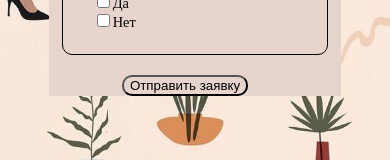
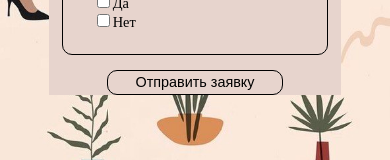
Before and after one commit to s1ga/grn-brows.github.io, a plain HTML site: page index.html in a window 390 px wide. Shown: the part 552-712 px from the top of the page. Drawn offline with Linux system fonts and the light colour scheme.

Commit message:
Update mobile version

```diff
--- a/css/style.css
+++ b/css/style.css
@@ -55,8 +55,21 @@ body {
 .form__submit {
     background-color: #E7D4CD;
     border-radius: 10px;
-    margin-top: 3%;
-    margin-left: 45%;
+    cursor: pointer;
+
+    margin-top: 1%;
+    margin-left: 40%;
+
+    width: 19%;
+    height: 30px;
+    border: 1.3px solid #000000;
+    font-size: 1rem;
+    transition: all .5s ease-out;
+}
+
+.form__submit:hover {
+    background-color: #AF4A38;
+    color: #ffffff
 }
 
 #form__birth {
@@ -107,6 +120,10 @@ body {
     }
 
     .form__submit {
-        margin-left: 25%;
+        margin-left: 20%;
+        font-size: 0.9rem;
+
+        width: 60%;
+        height: 25px;
     }
 }
```
